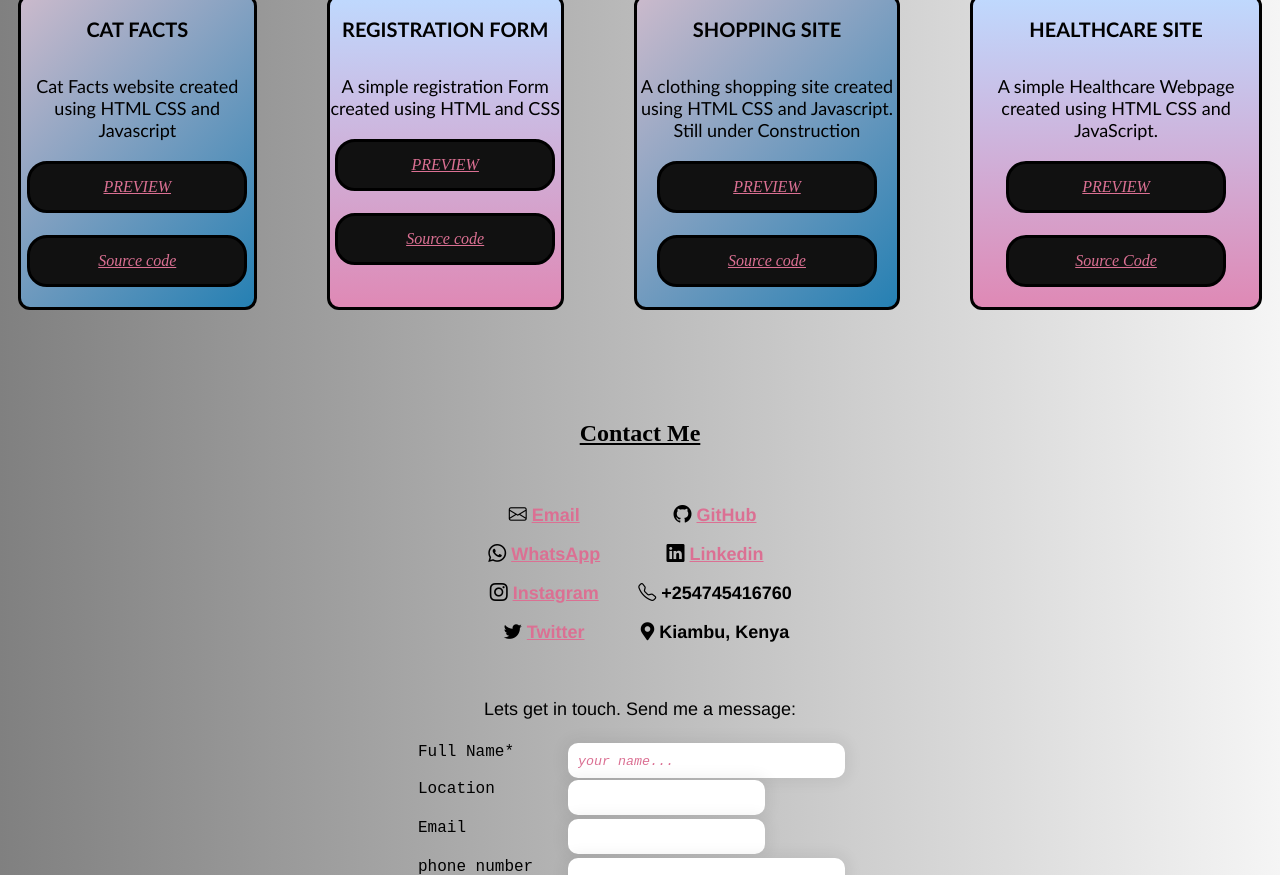
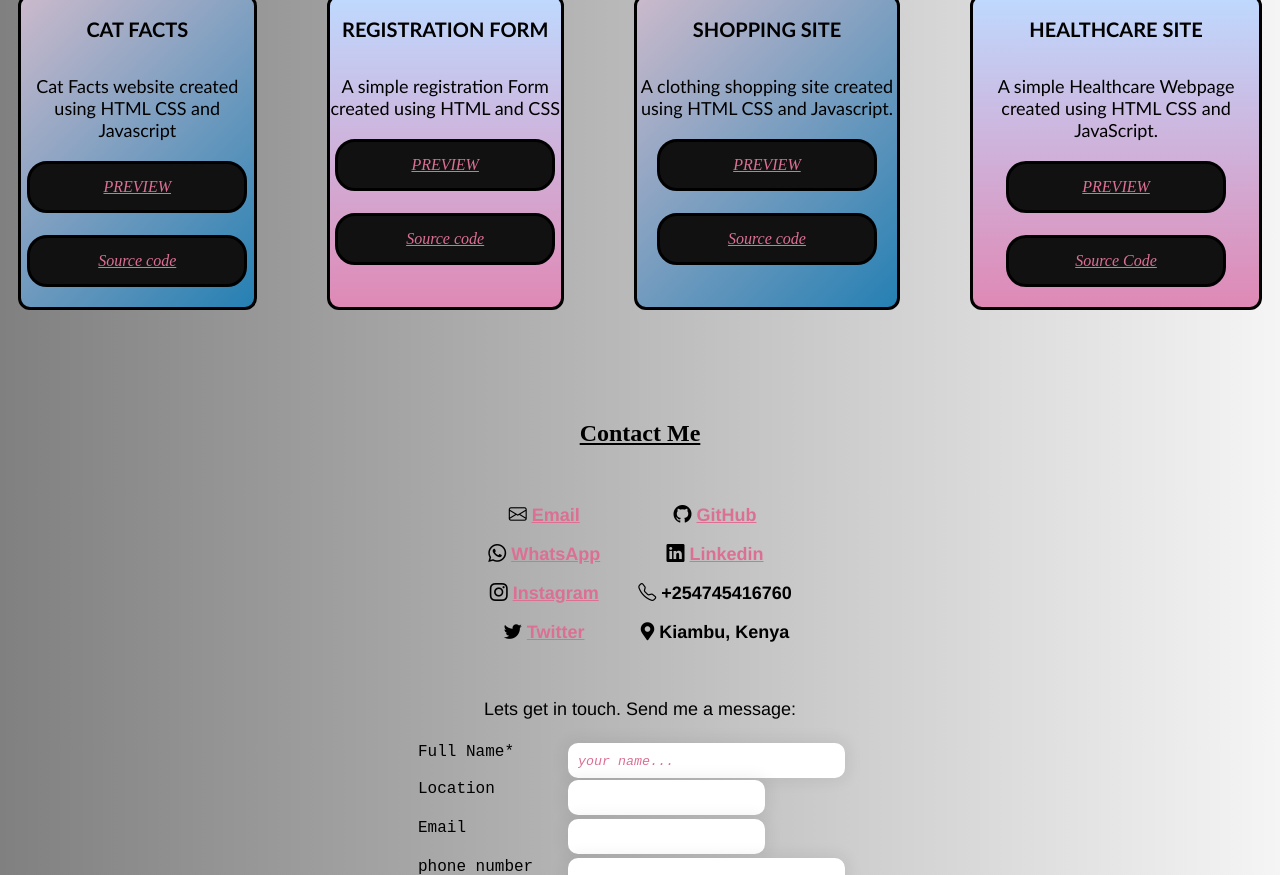
Before and after one commit to LourdesN/Project, a plain HTML site: page index.html in a window 1280 px wide. Shown: the part 1540-2415 px from the top of the page. Drawn offline with nearby package versions, Linux system fonts and the light colour scheme.

Commit message:
projects

```diff
--- a/index.html
+++ b/index.html
@@ -105,7 +105,7 @@
           style="width:70px;height:70px">
       </lord-icon>
       <h5 class="title">SHOPPING SITE </h5>
-        <p class="text">A clothing shopping site created using HTML CSS and Javascript.<br> Still under Construction</p>
+        <p class="text">A clothing shopping site created using HTML CSS and Javascript.</p>
              <a href="./Under construction/index.html" style="display: inline-block;" class="btn-default" target="_blank">PREVIEW </a>
 
              <a href="https://github.com/LourdesN/ShoppingSite" style="display: inline-block;" class="btn-default" target="_blank">Source code </a>
```
